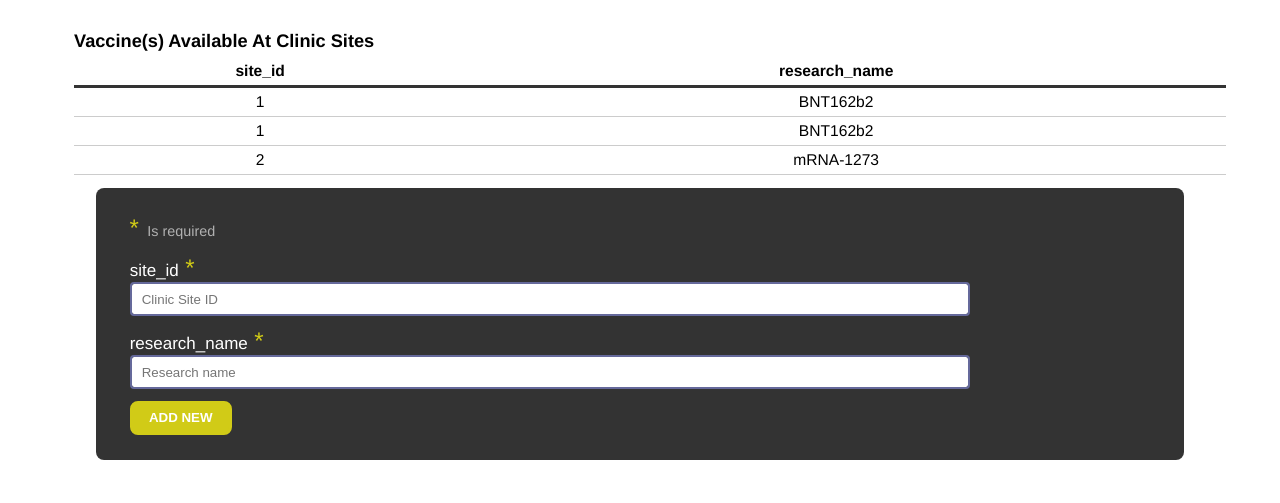
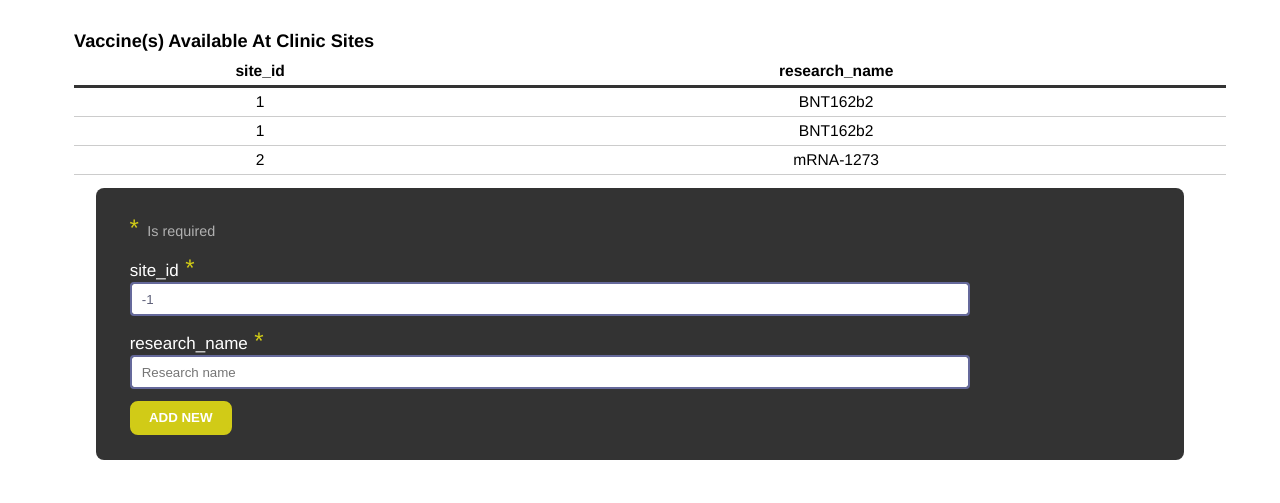
Before and after one commit to fusakoo/vaccine_database, a React (Create React App) app: page /clinicsites in a window 1280 px wide. Shown: the part 1068-1571 px from the top of the page. Built offline with nearby package versions, Linux system fonts and the light colour scheme.

Commit message:
VA Form Submit functionality

```diff
--- a/src/components/VaccinesAvailable/VAForm.js
+++ b/src/components/VaccinesAvailable/VAForm.js
@@ -1,12 +1,57 @@
 import React from 'react';
 
-function VAForm() {
-  return (
-      <form className="new-input">
+function Validate(site_id) {
+
+  const errors = [];
+
+  if (site_id > -1) {
+    errors.push("site_id must be non-negative");
+  }
+
+  return errors;
+}
+
+class VAForm extends React.Component {
+
+  constructor() {
+    super();
+    this.state = {
+      site_id: -1,
+      research_name: "",
+      errors: []
+    };
+  }
+
+  HandleSubmit = (e) => {
+    e.preventDefault();
+
+    const { site_id, research_name } = this.state;
+
+    // DO SQL INSERT
+
+    const errors = Validate(site_id);
+    const hasErrors = errors.length > 0;
+    if (hasErrors) {
+      this.setState({ errors });
+      return;
+    }
+
+  };
+
+  render() {
+    const { errors } = this.state;
+
+    return (
+        <form className="new-input" onSubmit={this.HandleSubmit}>
+          {errors.map(error => (
+            <p key={error}>Error: {error}</p>
+          ))}
         <p><span className="required">* </span><span className="optional">Is required</span></p>
         <div class="form-group">
             <label>site_id <span className="required">*</span>
               <input
+                  value={this.state.site_id}
+                  onChange={e => this.setState({ site_id: e.target.value })}
                   type="number"
                   name="site_id"
                   placeholder="Clinic Site ID"
@@ -18,6 +63,8 @@ function VAForm() {
         <div class="form-group">
             <label>research_name <span className="required">*</span>
               <input
+                  value={this.state.research_name}
+                  onChange={e => this.setState({ research_name: e.target.value })}
                   type="text"
                   name="research_name"
                   placeholder="Research name"
@@ -30,7 +77,8 @@ function VAForm() {
             <button type="submit" id="submit" className="submit-button">Add New</button>
         </div>
       </form>
-  );
+    );
+  }
 }
 
 export default VAForm;
```
